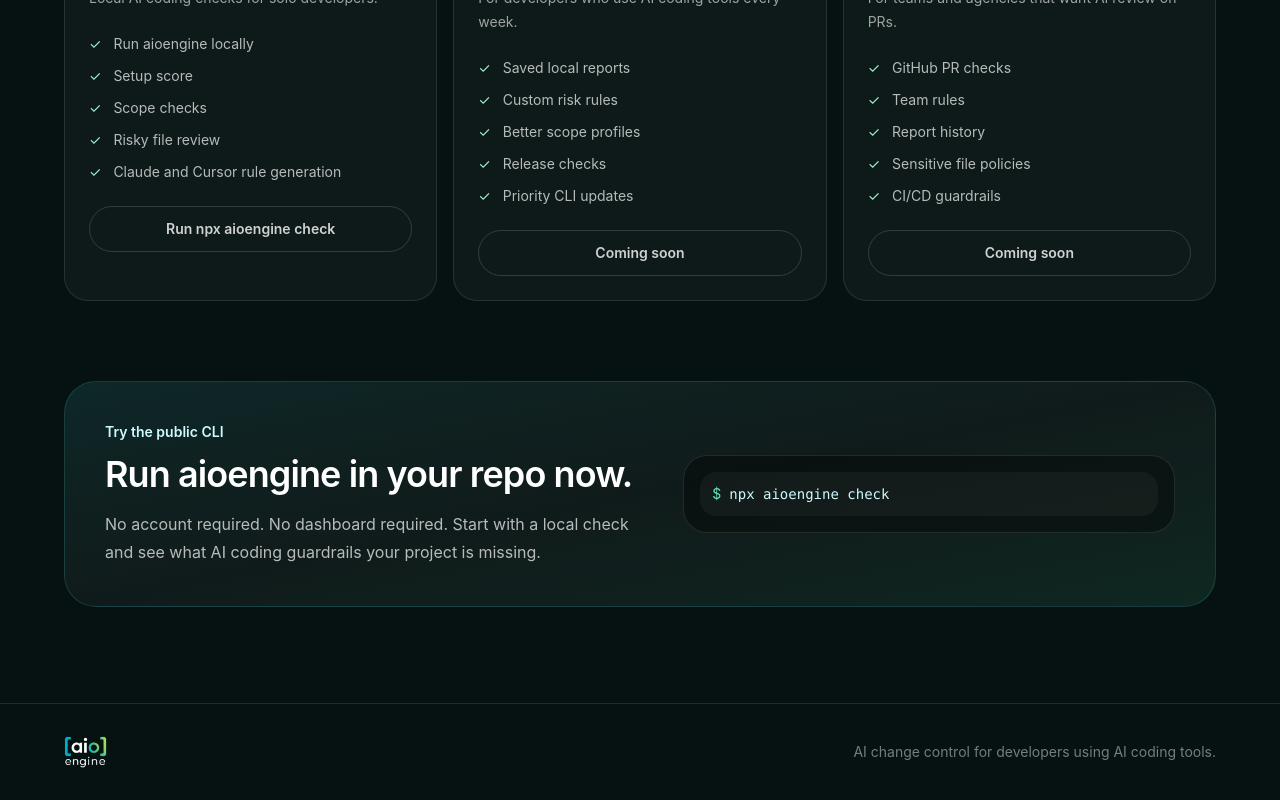
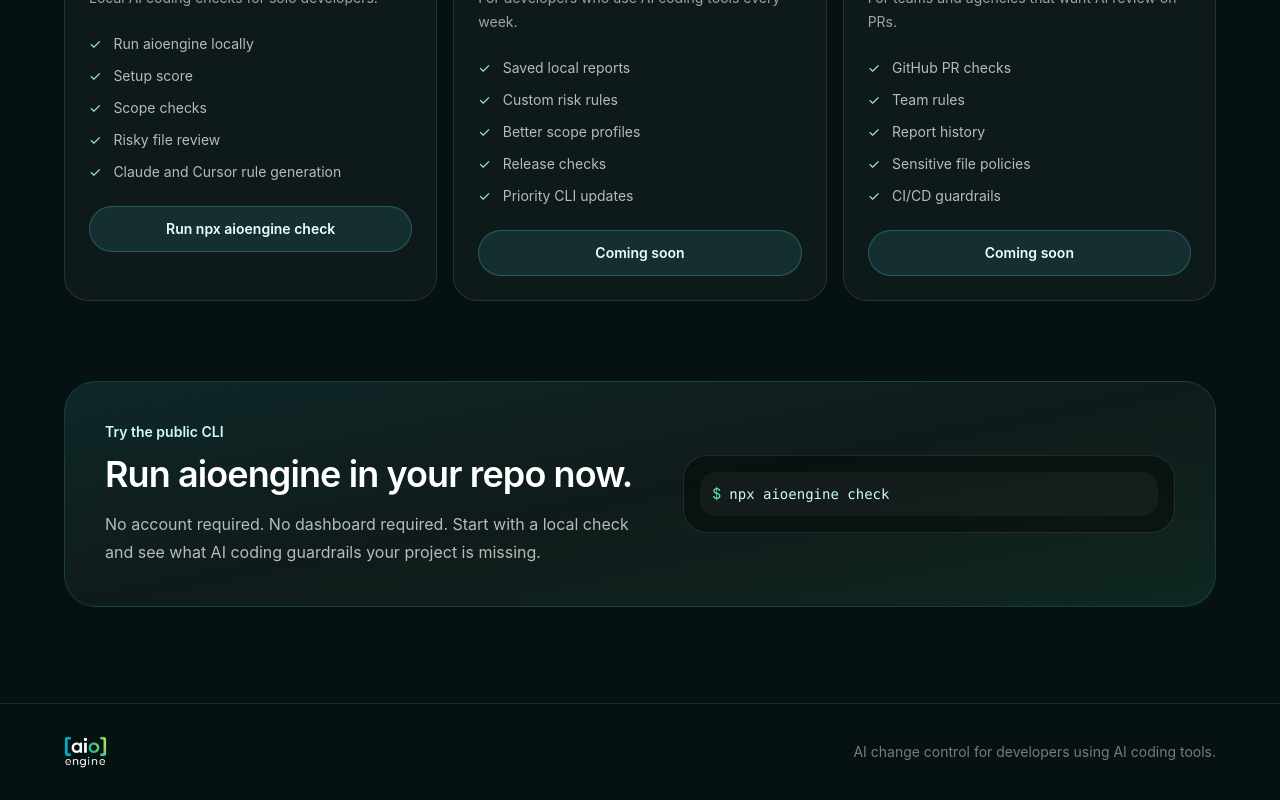
Before and after one commit to oliviaheninger-ux/aioengine, a Next.js app: page / in a window 1280 px wide. Shown: the part 3130-3930 px from the top of the page. Built offline with nearby package versions, Linux system fonts and the light colour scheme.

Commit message:
Link npm CTAs on landing page

```diff
--- a/src/app/page.tsx
+++ b/src/app/page.tsx
@@ -74,7 +74,7 @@
 ];
 
 const pricing = [
-  {
+    {
     name: "Free",
     price: "$0",
     description: "Local AI coding checks for solo developers.",
@@ -86,7 +86,9 @@
       "Claude and Cursor rule generation",
     ],
     cta: "Run npx aioengine check",
+    href: "https://www.npmjs.com/package/aioengine",
   },
+
   {
     name: "Solo",
     price: "$12/mo",
@@ -99,6 +101,7 @@
       "Priority CLI updates",
     ],
     cta: "Coming soon",
+    href: "https://www.npmjs.com/package/aioengine",
   },
   {
     name: "Pro",
@@ -112,6 +115,7 @@
       "CI/CD guardrails",
     ],
     cta: "Coming soon",
+    href: "https://www.npmjs.com/package/aioengine",
   },
 ];
 export default function Home() {
@@ -141,8 +145,10 @@
             </a>
           </nav>
 
-          <a
-            href="#start"
+           <a
+            href="https://www.npmjs.com/package/aioengine"
+            target="_blank"
+            rel="noreferrer"
             className="hidden rounded-full border border-white/15 px-4 py-2 text-sm font-medium text-white/90 transition hover:border-white/30 hover:bg-white/10 sm:inline-flex"
           >
             Start free
@@ -176,6 +182,7 @@
               >
              View on npm
               </a>
+
               <a
                 href="#toolkit"
                 className="inline-flex w-full items-center justify-center rounded-full border border-white/15 px-5 py-3 text-sm font-semibold text-white/90 transition hover:border-white/30 hover:bg-white/10 sm:w-auto"
@@ -439,9 +446,20 @@
                 </ul>
 
                 <div className="mt-6">
-                  <div className="inline-flex w-full items-center justify-center rounded-full border border-white/15 px-4 py-3 text-sm font-semibold text-white/80">
-                    {plan.cta}
-                  </div>
+                  {plan.href ? (
+                    <a
+                      href={plan.href}
+                      target="_blank"
+                      rel="noreferrer"
+                      className="inline-flex w-full items-center justify-center rounded-full border border-cyan-300/25 bg-cyan-300/10 px-4 py-3 text-sm font-semibold text-cyan-50 transition hover:border-cyan-300/40 hover:bg-cyan-300/15"
+                    >
+                      {plan.cta}
+                    </a>
+                  ) : (
+                    <div className="inline-flex w-full items-center justify-center rounded-full border border-white/15 px-4 py-3 text-sm font-semibold text-white/80">
+                      {plan.cta}
+                    </div>
+                  )}
                 </div>
               </div>
             ))}
@@ -466,12 +484,18 @@
             </div>
 
             <div className="min-w-0 rounded-3xl border border-white/10 bg-black/35 p-4">
-              <div className="flex min-w-0 items-start gap-2 rounded-2xl bg-white/[0.04] p-3 text-sm">
+              <a
+                href="https://www.npmjs.com/package/aioengine"
+                target="_blank"
+                rel="noreferrer"
+                aria-label="View aioengine on npm"
+                className="flex min-w-0 items-start gap-2 rounded-2xl bg-white/[0.04] p-3 text-sm transition hover:bg-white/[0.07]"
+              >
                 <span className="shrink-0 text-emerald-300">$</span>
                 <code className="block min-w-0 overflow-x-auto whitespace-nowrap text-cyan-100">
                   npx aioengine check
                 </code>
-              </div>
+              </a>
             </div>
           </div>
         </div>
```
